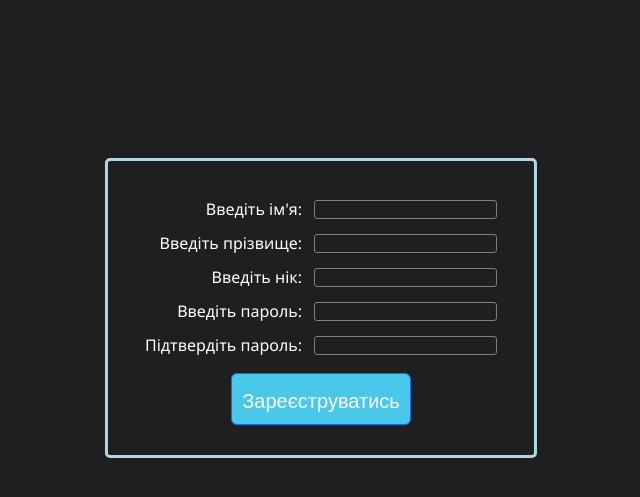
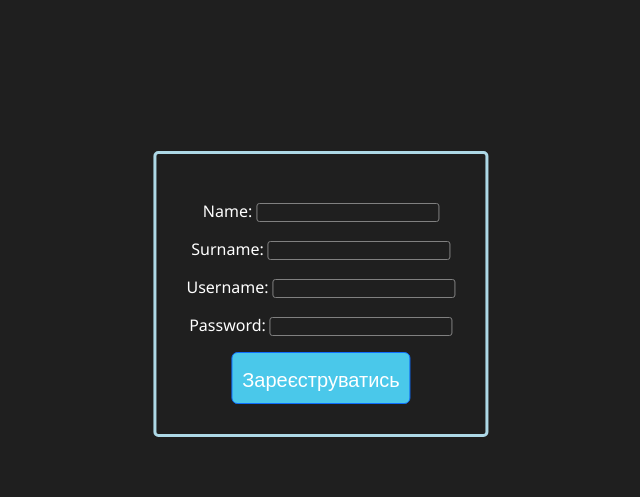
Before and after one commit to sanyaswee/infocygan, a Django app: page /registration/ in a window 1280 px wide. Shown: the top 497 px of the page, without its empty margins (319-959 px from the left). Run offline with Django 4.2, Linux system fonts and the light colour scheme.

Commit message:
Recreate registration form with django's forms

```diff
--- /dev/null
+++ b/infocygan/registration/forms.py
@@ -0,0 +1,13 @@
+from django import forms
+from django.contrib.auth.models import User
+
+
+class RegistrationForm(forms.ModelForm):
+    name = forms.CharField(max_length=50)
+    surname = forms.CharField(max_length=50)
+    username = forms.CharField(max_length=50)
+    password = forms.CharField(widget=forms.PasswordInput)
+
+    class Meta:
+        model = User
+        fields = ['name', 'surname', 'username', 'password']
--- a/infocygan/registration/views.py
+++ b/infocygan/registration/views.py
@@ -1,6 +1,7 @@
 from django.shortcuts import render
+from .forms import RegistrationForm
 
 
 # Create your views here.
 def registration(request):
-    return render(request, 'registration/register.html')
+    return render(request, 'registration/register.html', {'form': RegistrationForm})
--- a/infocygan/templates/registration/register.html
+++ b/infocygan/templates/registration/register.html
@@ -12,28 +12,8 @@
 <body>
     <div class="registration-window">
         <form class="registration-form">
-            <table>
-                <tr>
-                    <td><label>Введіть ім'я: </label></td>
-                    <td><input type="text" required></td>
-                </tr>
-                <tr>
-                    <td><label>Введіть прізвище: </label></td>
-                    <td><input type="text" required></td>
-                </tr>
-                <tr class="input-line">
-                    <td><label>Введіть нік: </label></td>
-                    <td><input type="text" pattern="[A-Za-z]{4,}" required></td>
-                </tr>
-                <tr>
-                    <td><label>Введіть пароль: </label></td>
-                    <td><input type="password" required></td>
-                </tr>
-                <tr>
-                    <td><label>Підтвердіть пароль: </label></td>
-                    <td><input type="password" required></td>
-                </tr>
-            </table>
+            {% csrf_token %}
+            {{ form.as_p }}
             <input type="submit" value="Зареєструватись" class="submit-button">
         </form>
     </div>
```
